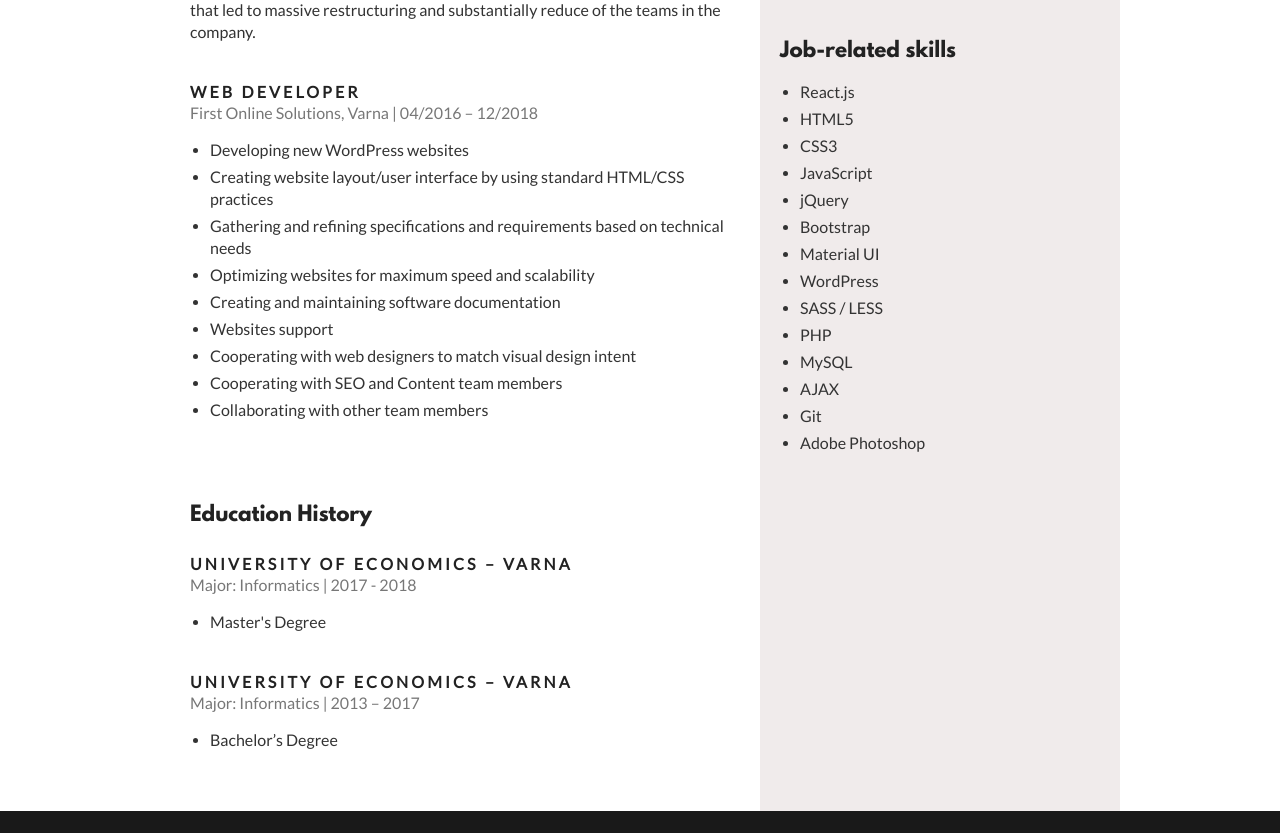
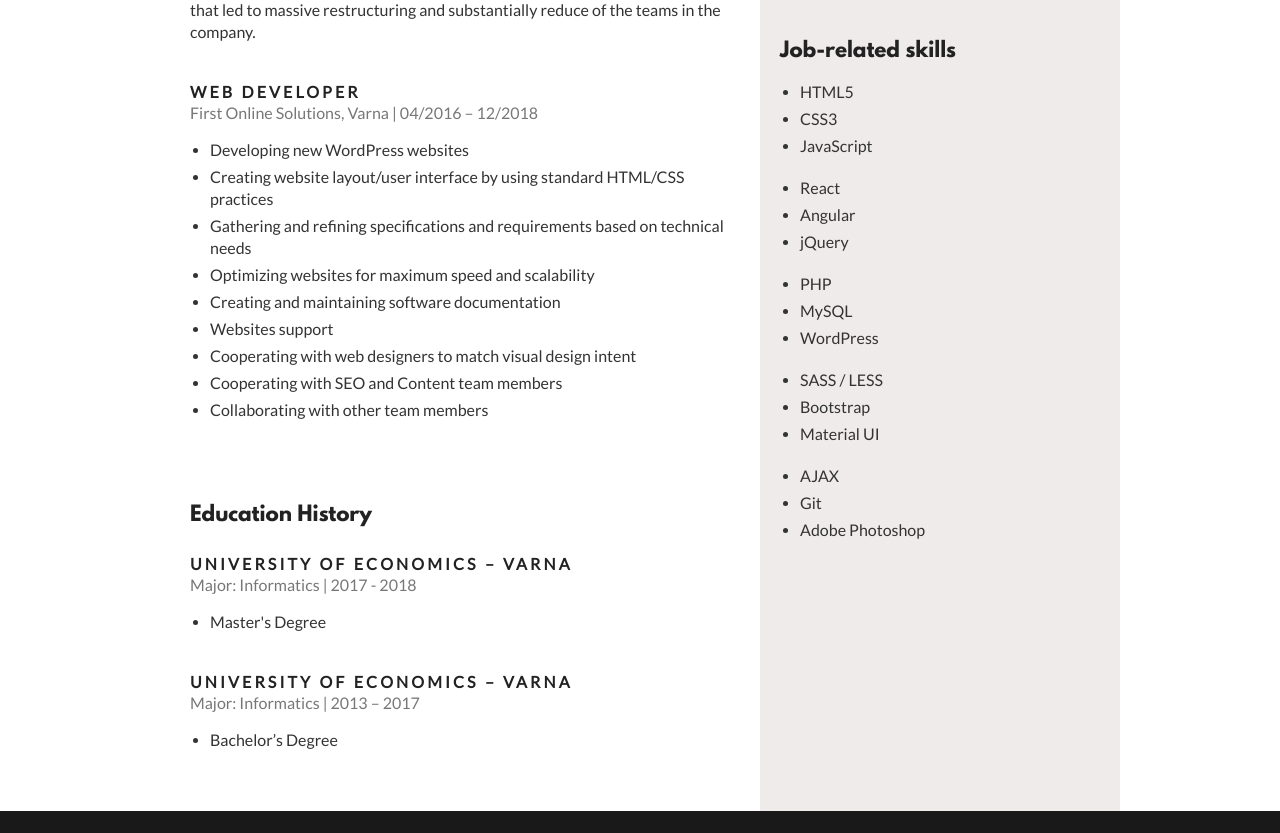
Before and after one commit to maria-vangelova/personal-website, a plain HTML site: page index.html in a window 1280 px wide. Shown: the part 963-1796 px from the top of the page. Drawn offline with Linux system fonts and the light colour scheme.

Commit message:
change job skills and resume file

```diff
--- a/index.html
+++ b/index.html
@@ -131,21 +131,34 @@
                     </div>
                 </div>
 
-                <div class="personal-info-item">
+                <div class="personal-info-item job-skills">
                     <h2>Job-related skills</h2>
 
                     <ul>
-                        <li>React.js</li>
                         <li>HTML5</li>
                         <li>CSS3</li>
                         <li>JavaScript</li>
+                    </ul>
+
+                    <ul>
+                        <li>React</li>
+                        <li>Angular</li>
                         <li>jQuery</li>
+                    </ul>
+
+                    <ul>
+                        <li>PHP</li>
+                        <li>MySQL</li>
+                        <li>WordPress</li>
+                    </ul>
+
+                    <ul>
+                        <li>SASS / LESS</li>
                         <li>Bootstrap</li>
                         <li>Material UI</li>
-                        <li>WordPress</li>
-                        <li>SASS / LESS</li>
-                        <li>PHP</li>
-                        <li>MySQL</li>
+                    </ul>
+
+                    <ul>
                         <li>AJAX</li>
                         <li>Git</li>
                         <li>Adobe Photoshop</li>
--- a/style.css
+++ b/style.css
@@ -232,6 +232,19 @@ aside h2 {
     margin-bottom: 40px;
 }
 
+.job-skills {
+    display: flex;
+    flex-wrap: wrap;
+}
+
+.job-skills > * {
+    flex: 1 1 100%;
+}
+
+.job-skills ul {
+    margin-bottom: 15px;
+}
+
 .company-name {
     margin: 0 0 15px;
     color: #777;
@@ -309,4 +322,9 @@ footer {
             -ms-flex-order: 1;
                 order: 1;
     }
+
+    .job-skills ul {
+        flex-basis: 50%;
+    }
+
 }
```
